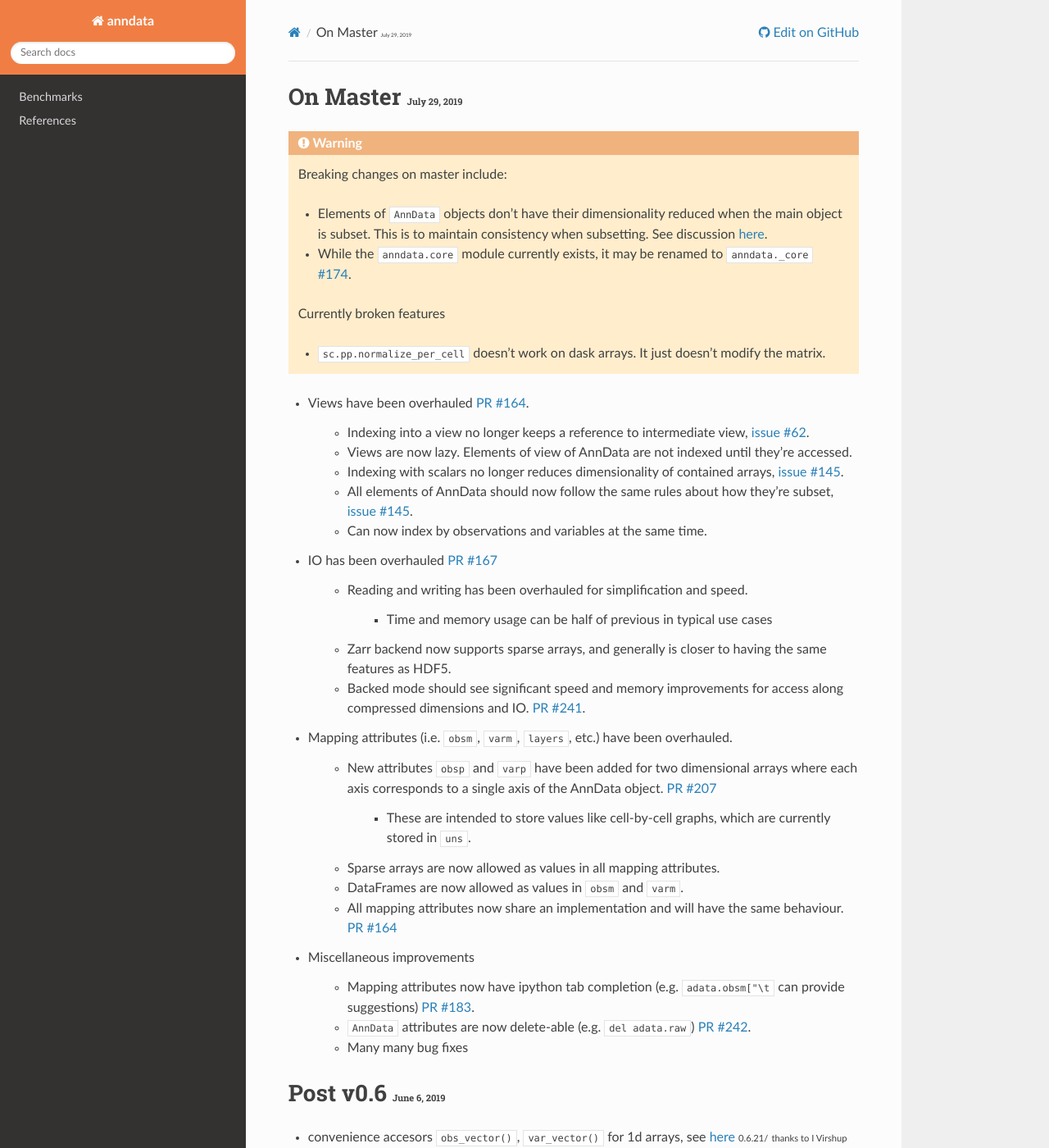
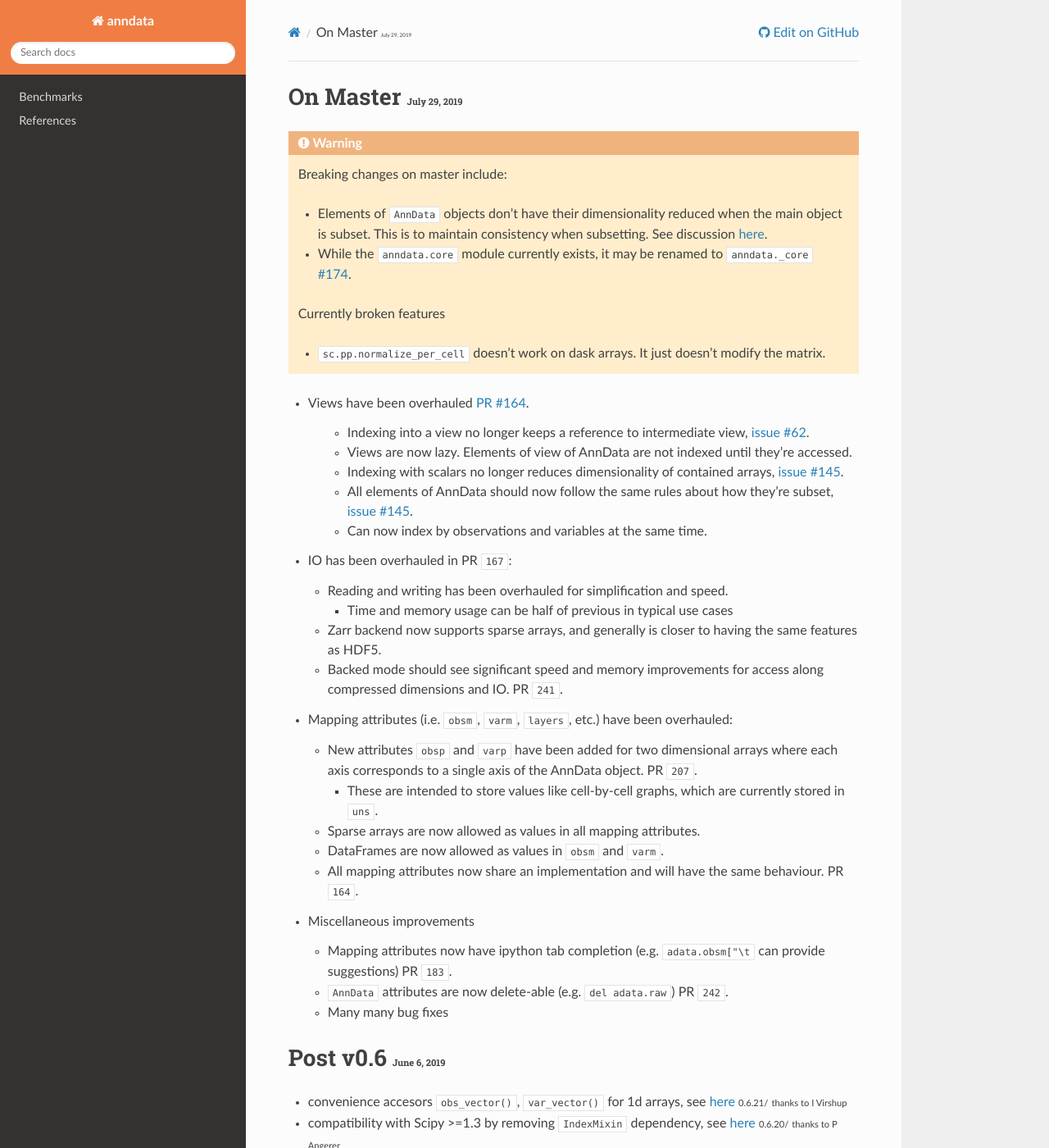
Before and after one commit to scverse/anndata, a Sphinx documentation site: the page built from docs/release_notes.rst, in a window 1280 px wide and 1400 px high. Shown: the whole window at 82% size. Built offline with Sphinx 7.4.7 and the Read the Docs theme 2.0.0, drawn with Linux system fonts in a browser that asks for light colours; the version number could not be read and is left out; cross-references to code outside the pages are shown as plain code; some of the changed lines change nothing that is shown.

Commit message:
Use sphinx_issues and proper indentation

```diff
--- a/docs/release_notes.rst
+++ b/docs/release_notes.rst
@@ -27,30 +27,32 @@
    - Can now index by observations and variables at the same time.
 
 
-- IO has been overhauled `PR #167 <https://github.com/theislab/anndata/pull/167>`_
+- IO has been overhauled in PR :pr:`167`:
 
-    - Reading and writing has been overhauled for simplification and speed.
+  - Reading and writing has been overhauled for simplification and speed.
 
-        - Time and memory usage can be half of previous in typical use cases
-    - Zarr backend now supports sparse arrays, and generally is closer to having the same features as HDF5.
-    - Backed mode should see significant speed and memory improvements for access along compressed dimensions and IO. `PR #241 <https://github.com/theislab/anndata/pull/241>`_.
+    - Time and memory usage can be half of previous in typical use cases
+
+  - Zarr backend now supports sparse arrays, and generally is closer to having the same features as HDF5.
+  - Backed mode should see significant speed and memory improvements for access along compressed dimensions and IO. PR :pr:`241`.
 
 
-- Mapping attributes (i.e. `obsm`, `varm`, `layers`, etc.) have been overhauled.
+- Mapping attributes (i.e. `obsm`, `varm`, `layers`, etc.) have been overhauled:
 
-    - New attributes `obsp` and `varp` have been added for two dimensional arrays where each axis corresponds to a single axis of the AnnData object. `PR #207 <https://github.com/theislab/anndata/pull/207>`_
+  - New attributes :attr:`~anndata.AnnData.obsp` and :attr:`~anndata.AnnData.varp` have been added for two dimensional arrays where each axis corresponds to a single axis of the AnnData object. PR :pr:`207`.
 
-        - These are intended to store values like cell-by-cell graphs, which are currently stored in `uns`.
-    - Sparse arrays are now allowed as values in all mapping attributes.
-    - DataFrames are now allowed as values in `obsm` and `varm`.
-    - All mapping attributes now share an implementation and will have the same behaviour. `PR #164 <https://github.com/theislab/anndata/pull/164>`_
+    - These are intended to store values like cell-by-cell graphs, which are currently stored in :attr:`~anndata.AnnData.uns`.
+
+  - Sparse arrays are now allowed as values in all mapping attributes.
+  - DataFrames are now allowed as values in :attr:`~anndata.AnnData.obsm` and :attr:`~anndata.AnnData.varm`.
+  - All mapping attributes now share an implementation and will have the same behaviour. PR :pr:`164`.
 
 
 - Miscellaneous improvements
 
-    - Mapping attributes now have ipython tab completion (e.g. `adata.obsm["\\t` can provide suggestions) `PR #183 <https://github.com/theislab/anndata/pull/183>`_.
-    - `AnnData` attributes are now delete-able (e.g. `del adata.raw`) `PR #242 <https://github.com/theislab/anndata/pull/242>`_.
-    - Many many bug fixes
+  - Mapping attributes now have ipython tab completion (e.g. `adata.obsm["\\t` can provide suggestions) PR :pr:`183`.
+  - :class:`~anndata.AnnData` attributes are now delete-able (e.g. `del adata.raw`) PR :pr:`242`.
+  - Many many bug fixes
 
 
 Post v0.6 :small:`June 6, 2019`
```
